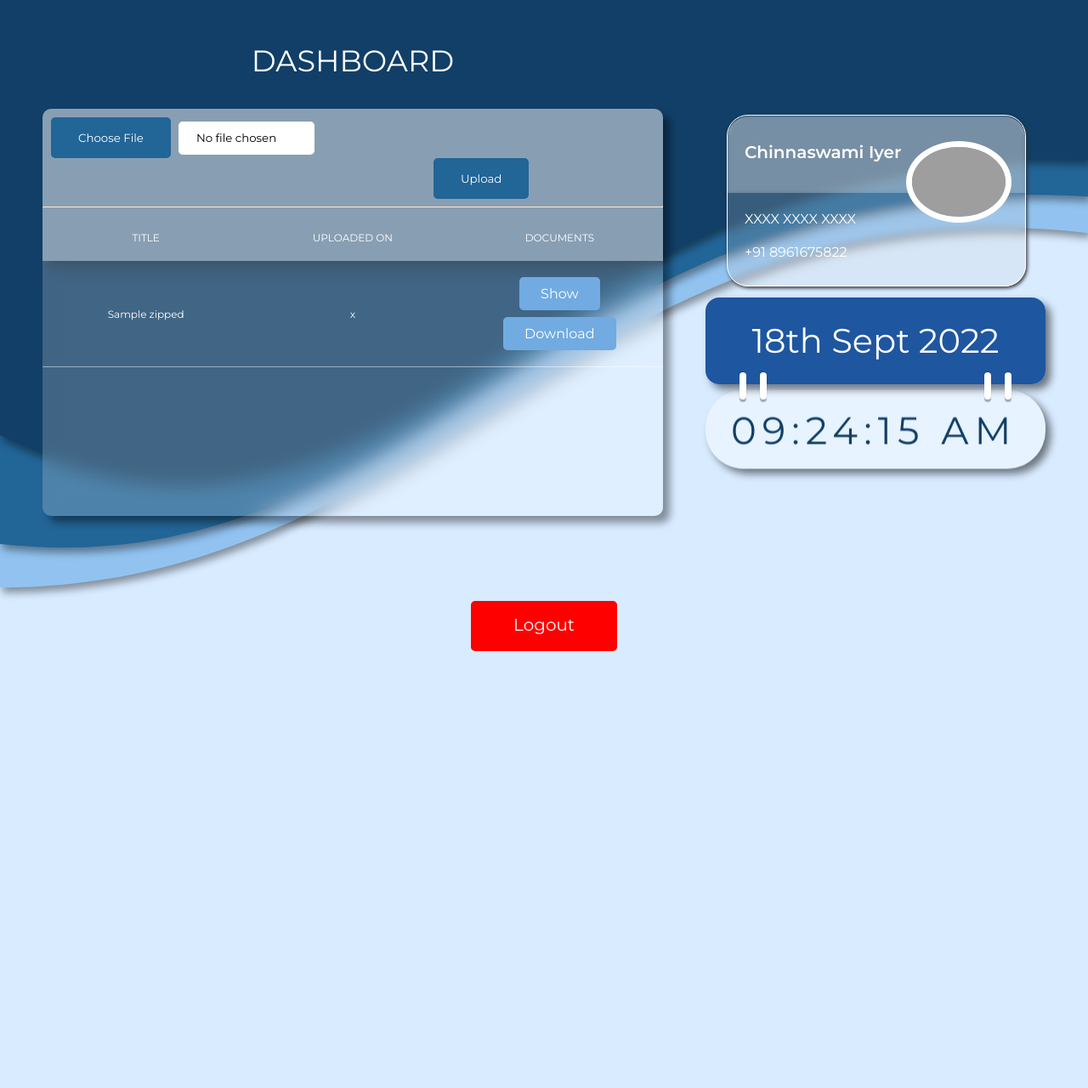
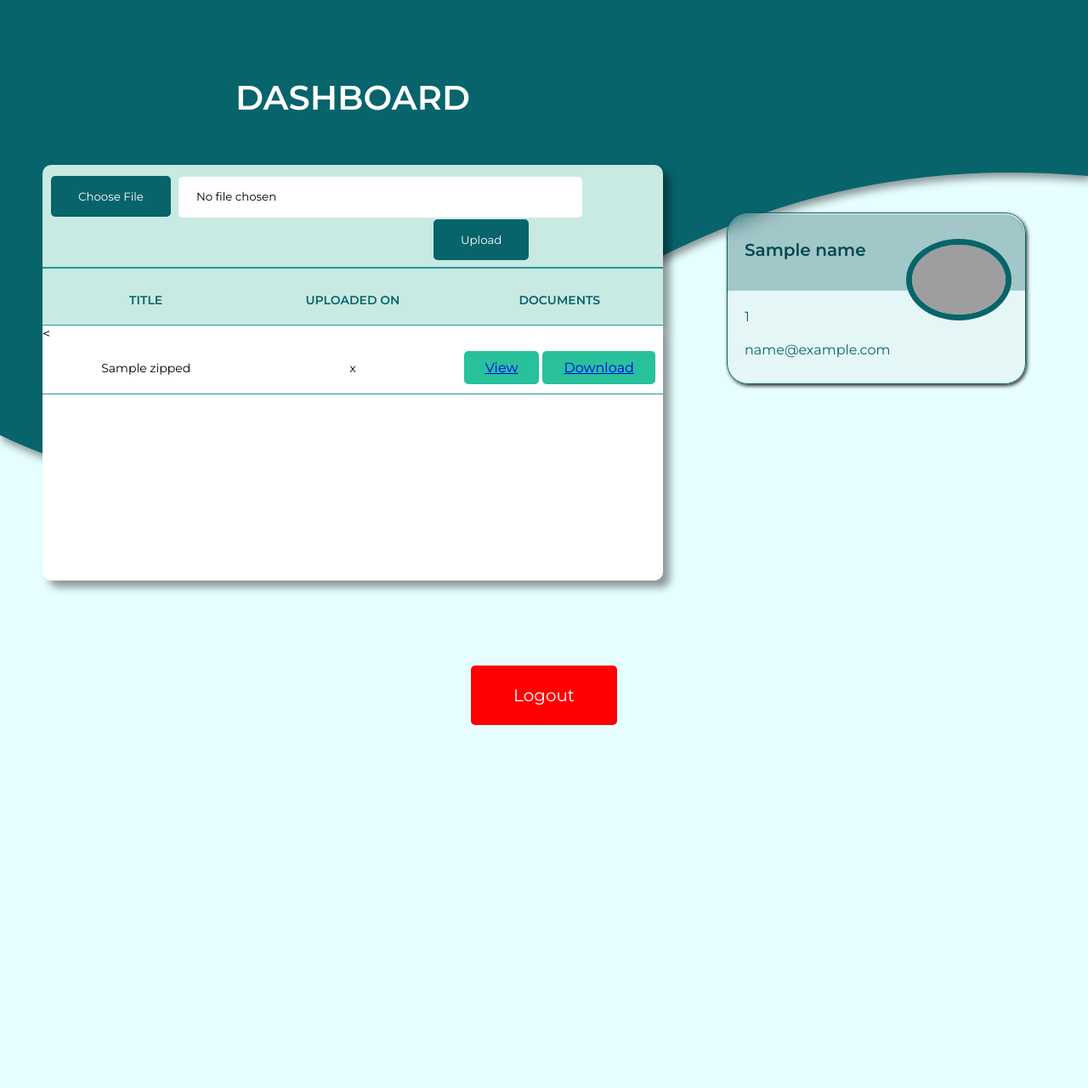
Before and after one commit to raihankhan-rk/Med-Base, a Flask app: template templates/dashboard-new.html in a window 1280 px wide. Shown: the whole page at 85% size. Run offline with Flask 2, Linux system fonts and the light colour scheme; the template is opened without the code that fills it: most values are stand-ins (such as "Sample title", 1, 10 or a date in 2020); lists and menus that the app fills with data are empty; grey boxes are pictures that could not be loaded.

Commit message:
New UI for Login, Register, Home Page

```diff
--- a/app.py
+++ b/app.py
@@ -74,7 +74,7 @@ def dashboard():
     uid = current_user.uid
     name = current_user.name
     email = current_user.email
-    return render_template('dashboard.html', cids=cid, titles=title, timestamps=timestamp, zipped_data=zip(title, timestamp, cid), name=name, email=email, uid=uid)
+    return render_template('dashboard-new.html', cids=cid, titles=title, timestamps=timestamp, zipped_data=zip(title, timestamp, cid), name=name, email=email, uid=uid)
 
 @app.route('/logout', methods=["GET", "POST"])
 @login_required
--- a/templates/dashboard-new.html
+++ b/templates/dashboard-new.html
@@ -13,23 +13,20 @@
 
 </head>
 <body>
-    <div>
-        <svg viewBox="0 0 500 500" class="svg1"
-
-            preserveAspectRatio="xMinYMin meet" class="gradient">
-
-            <path d="M0, 200 C210, 300 260,
-                0 600, 90 L500, 00 L0, 0 Z"
-                style="stroke:none;" class="gradient" fill="#113F67">
-            </path>
-        </svg>
-        </div>
-        <div>
+  <div>
+    <svg viewBox="0 0 500 500" class="svg1" preserveAspectRatio="xMinYMin meet" class="gradient">
+         <path d="M0, 200 C210, 300 250,
+            0 600, 100 L500, 00 L0, 0 Z"
+            style="stroke:none;" class="gradient" fill="#07646b">
+        </path>
+    </svg>
+    </div>
+        <!-- <div>
         <svg viewBox="0 0 500 500" style="z-index: -2;" preserveAspectRatio="xMinYMin meet" class="svg2">
 
             <path d="M0, 250 C230, 275 270,
                 0 650, 120 L550, 00 L0, 0 Z"
-                style="stroke:none;" class="gradient" fill="#226597">
+                style="stroke:none;" class="gradient" fill="#52d4b4">
             </path>
         </svg>
 
@@ -40,25 +37,25 @@
 
               <path d="M0, 270 C240, 270 300,
                   0 650, 150 L550, 00 L0, 0 Z"
-                  style="stroke:none;" class="gradient" fill="#92c3f0">
+                  style="stroke:none;" class="gradient" fill="#ffec70">
               </path>
           </svg>
 
-          </div>
+          </div> -->
 
 <div class="taskbar"></div>
 
 <div class="card">
         <div class="top">
-          <h2 class="name">Chinnaswami Iyer</h2>
+          <h2 class="name">{{name}}</h2>
           <img class="circle-img"
             src="https://cdn-icons-png.flaticon.com/512/219/219986.png"
             alt="avatar_img"
           />
 </div>
         <div class="bottom">
-          <p class="info">XXXX XXXX XXXX</p>
-          <p class="info">+91 8961675822</p>
+          <p class="info">{{uid}}</p>
+          <p class="info">{{email}}</p>
         </div>
 </div>
 <section class="section">
@@ -70,8 +67,8 @@
   <div class="tbl-header">
     <table cellpadding="0" cellspacing="0" border="0">
       <thead>
-        <form action="/upload" method="post" enctype="multipart/form-data ">
-          <input type="file" class="shit" name="file" vale="">
+        <form action="/upload" method="post" enctype="multipart/form-data">
+          <input type="file" class="shit" name="file" >
           <input type="submit" value="Upload">
           <div class="bg"></div>
         </form>
@@ -91,7 +88,7 @@
         <tr>
           <td>{{title}}</td>
           <td>{{timestamp}}</td>
-          <td><button class="cid">Show</button><button class="cid">Download</button></td>
+          <<td><button class="cid"><a href="https://dweb.link/ipfs/{{cid}}">View</a></button><button class="cid"><a href="https://dweb.link/ipfs/{{cid}}?filename={{title}}&download=true">Download</a></button></td>
         </tr>
       {% endfor %}
       </tbody>
@@ -99,7 +96,7 @@
   </div>
 </section>
 
-<div id="MyClockDisplay" class="clock" onload="showTime()"></div>
+<!-- <div id="MyClockDisplay" class="clock" onload="showTime()"></div>
 <div class="container2">
 
   <div class="calendar-container">
@@ -111,10 +108,10 @@
 
     </header>
 
- </div>    <!-- end calendar-container -->
+ </div>    end calendar-container -->
 
-</div> <!-- end container -->
-<script>
+</div>
+<!-- <script>
   function showDate(){
     var date = new Date();
     var d = date.getDate();
@@ -165,7 +162,7 @@
 }
 
 showTime();
-</script>
+</script> -->
 
   <button class="btn-4">
     <a href="{{ url_for('logout') }}" class="logout" >Logout</a>
@@ -177,7 +174,7 @@ showTime();
 
 <style media="screen">
 
-.ring-left,
+/* .ring-left,
 .ring-right {
 	position: absolute;
 	top: 80px;
@@ -200,11 +197,11 @@ showTime();
 	margin: 8px;
 	height: 32px;
 	width: 8px;
-}
+} */
 
 @use postcss-preset-env;
 
-.container2{
+/* .container2{
   position: absolute;
   top: 350px;
   right: 50px;
@@ -220,11 +217,11 @@ showTime();
 
 .calendar-container header {
 	border-radius: 1em;
-	background-color: #1E56A0;
+	background-color: #07646b;
   backdrop-filter: blur(10px);
 	color: #ffffff;
 	padding: 1em 1em;
-}
+} */
 
 #day {
 	font-size: 2.5em;
@@ -238,19 +235,19 @@ showTime();
 
 
 
-.clock {
+/* .clock {
   display: block;
   text-align: justify;
     position: absolute;
     top:505px;
     right: -150px;
     transform: translateX(-50%) translateY(-50%);
-    color: #113F67;
+    color: #07646b;
     font-size: 45px;
     font-family: Orbitron;
     letter-spacing: 7px;
     font-family: 'Montserrat';
-    background-color: rgba(255,255,255, 0.4);
+    background-color: rgba(255,255,255);
     backdrop-filter: blur(15px);
     border-radius: 1em;
     height: 63px;
@@ -261,20 +258,20 @@ showTime();
     box-shadow: 6px 6px 10px rgba(0,0,0,0.5);
 
 
-}
+} */
 
 .head{
-  padding-bottom:20px;
-  font-weight: 400;
-  font-size: 35px;
+  padding:40px;
+  font-weight: 600;
+  font-size: 40px;
 }
 
 .bg{
-  height: 39px;
-  width: 160px;
+  height: 48px;
+  width: 65%;
   background-color: white;
   position: fixed;
-  top: 15px;
+  top: 14px;
   left: 160px;
   z-index: -1;
   border-radius: 5px;
@@ -286,7 +283,7 @@ showTime();
       position: absolute;
       top: 0;
       left: 0;
-      animation: move 1s;
+
       z-index: -1;
   }
 
@@ -296,7 +293,7 @@ showTime();
       position: absolute;
       top: 0;
       left: 0;
-      animation: move2 2s;
+
 
   }
 
@@ -306,24 +303,10 @@ showTime();
       position: absolute;
       top: 0;
       left: 0;
-      animation: move3 2.5s;
+
 
   }
-  @keyframes move2{
-    0%{top: -325px;}
-    10%{top: -325px;}
-    100%{top: 0px;}
-  }
-  @keyframes move3{
-    0%{top: -350px;}
-    10%{top: -350px;}
-    100%{top: 0px;}
-  }
-  @keyframes move{
 
-    0%{top: -300px;}
-    100%{top: 0px;}
-  }
 
 .dash{
   margin-top: 50px;
@@ -347,39 +330,41 @@ showTime();
   cursor: pointer;
   border-radius: 5px;
   font-family: 'Montserrat';
+  padding-top: 3px;
+  padding-bottom: 3px;
 }
 
 .shit::file-selector-button{
-  background-color: #226597;
+  background-color: #07646b;
   padding: 16px 32px;
   margin: 10px 30px 0px 10px;
   border-radius: 5px;
   border: #92c3f0;
   color: white;
   font-family: 'Montserrat';
-  transition: all 0.5s;
+  transition: all 0.2s;
 }
 
 .shit::file-selector-button:hover{
-  background-color:#4e89b6;
+  background-color:#42c9a7;
 }
 
 
 
 input[type=submit]{
-  background-color: #226597;
+  background-color: #07646b;
   padding: 16px 32px;
   margin-left: 460px;
   border-radius: 5px;
   border: #92c3f0;
   color: white;
   font-family: 'Montserrat';
-  transition: all 0.5s;
+  transition: all 0.2s;
 }
 
 input[type=submit]:hover{
   /* background: linear-gradient( to right, #ff512f, #f09819 ); */
-  background-color:#4e89b6;
+  background-color:#42c9a7;
 }
 
 
@@ -397,9 +382,9 @@ table{
 
 }
 .tbl-header{
-  background-color: rgba(255,255,255,0.5);
+  background-color: #c8eae2;
   backdrop-filter: blur(10px);
-  backdrop-filter: blur(3px);
+
   border-top-left-radius: 10px;
   border-top-right-radius: 10px;
   box-shadow: 8px 8px 10px rgba(0, 0, 0, 0.4);
@@ -408,29 +393,33 @@ table{
   height:300px;
   overflow-x:auto;
   margin-top: 0px;
-  background-color: rgba(255, 255, 255, 0.2);
+  background-color: rgba(255, 255, 255);
   backdrop-filter: blur(10px);
   border-bottom-left-radius: 10px;
   border-bottom-right-radius: 10px;
   box-shadow: 8px 8px 10px rgba(0, 0, 0, 0.4);
 }
+
+hr{
+  border: 0.5px solid #24969e;
+}
 th{
   padding: 20px 15px;
   text-align: center;
-  font-weight: 500;
-  font-size: 12px;
-  color: #fff;
+  font-weight: bold;
+  font-size: 14px;
+  color: #07646b;
   text-transform: uppercase;
-
+  border-bottom: solid 1px #24969e;
 }
 td{
-  padding: 15px;
+  padding: 7px;
   text-align: center;
   vertical-align:middle;
   font-weight: 300;
-  font-size: 12px;
-  color: #fff;
-  border-bottom: solid 1px rgba(255,255,255,0.5);
+  font-size: 14px;
+  color: black;
+  border-bottom: solid 1px #24969e;
 
 }
 
@@ -440,9 +429,9 @@ td{
 @import url(https://fonts.googleapis.com/css?family=Roboto:400,500,300,700);
 body{
     margin: 0px;
-  background-color: #d8ebff;
+  background-color: #e6feff;
   font-family: 'Montserrat';
-  overflow-y: hidden;
+
 }
 
 .background{width: 430px;
@@ -454,36 +443,21 @@ body{
 }
 
 
-.shape:first-child {
-    background: linear-gradient( #1845ad, #23a2f6 );
-    width: 200px;
-    height: 200px;
-    border-radius: 100px;
-    margin-left: 295px;
-    margin-top: -102px;
-}
 
-.shape:last-child {
-    background: linear-gradient( to right, #ff512f, #f09819 );
-    margin-right: -327px;
-    margin-bottom: 200px;
-    width: 150px;
-    height: 150px;
-    border-radius: 75px;
-}
 
 .card {
-    border: white 1px solid;
+    border: #07646b 1px solid;
     border-radius: 25px;
     position: absolute;
-    top: 85px;
+    top: 200px;
     right: 73px;
     /* padding: 25px 15px; */
-    background-color: rgba(211, 211, 211, 0.2);
-    backdrop-filter: blur(4px);
+    background-color: rgba(228, 228, 228, 0.3);
+    backdrop-filter: blur(8px);
     margin: 50px 0;
     height: 200px;
     width: 350px;
+    font-weight: 200;
     text-align: left;
     align: center;
     box-shadow: 1.5px 2px 4px rgb(48 48 48);
@@ -495,11 +469,11 @@ body{
 
 
 .top {
-
+  font-size: 14px;
   border-radius: 25px 25px 0 0;
   height: 90px;
   width: 100%;
-  background-color: rgba(255, 255, 255, 0.2);
+  background-color: rgba(7, 100, 107, 0.3);
   backdrop-filter: blur(2px);
   position: relative;
   top: -31px;
@@ -508,7 +482,7 @@ body{
 }
 .name {
   font-size: 20px;
-  color: #ffffff;
+  color: #00494f;
   margin: 9% 20px 0;
   padding-top: 30px;
   position: relative;
@@ -517,7 +491,7 @@ body{
 }
 .circle-img {
   border-radius: 50%;
-  border: 7px solid #fff;
+  border: 7px solid #07646b;
   position: relative;
   left: 210px;
   bottom: 25px;
@@ -531,9 +505,9 @@ body{
 }
 
 .info {
-
+  font-weight: 200;
   margin: 20px 0;
-  color: #ffffff;
+  color: #07646b;
 }
 
 section{
@@ -544,8 +518,8 @@ section{
   background-color: rgb(255, 0, 0);
     color: #fff;
 display:flex;
-justify-content: center;
-display: block;
+
+
 margin: 100px auto ;
   line-height: 42px;
   padding: 7px 25px 7px 25px;
@@ -671,7 +645,7 @@ button {
 }
 
 .cid{
-  background-color: #71abe1;
+  background-color: #28c19b;
   border: none;
   color: white;
   padding: 10px 25px;
@@ -687,7 +661,7 @@ button {
 }
 
 .cid:hover{
-  background-color: #2876b2;
+  background-color: #07646b;
 }
 
 
```
Also changed, not shown: database.db.
